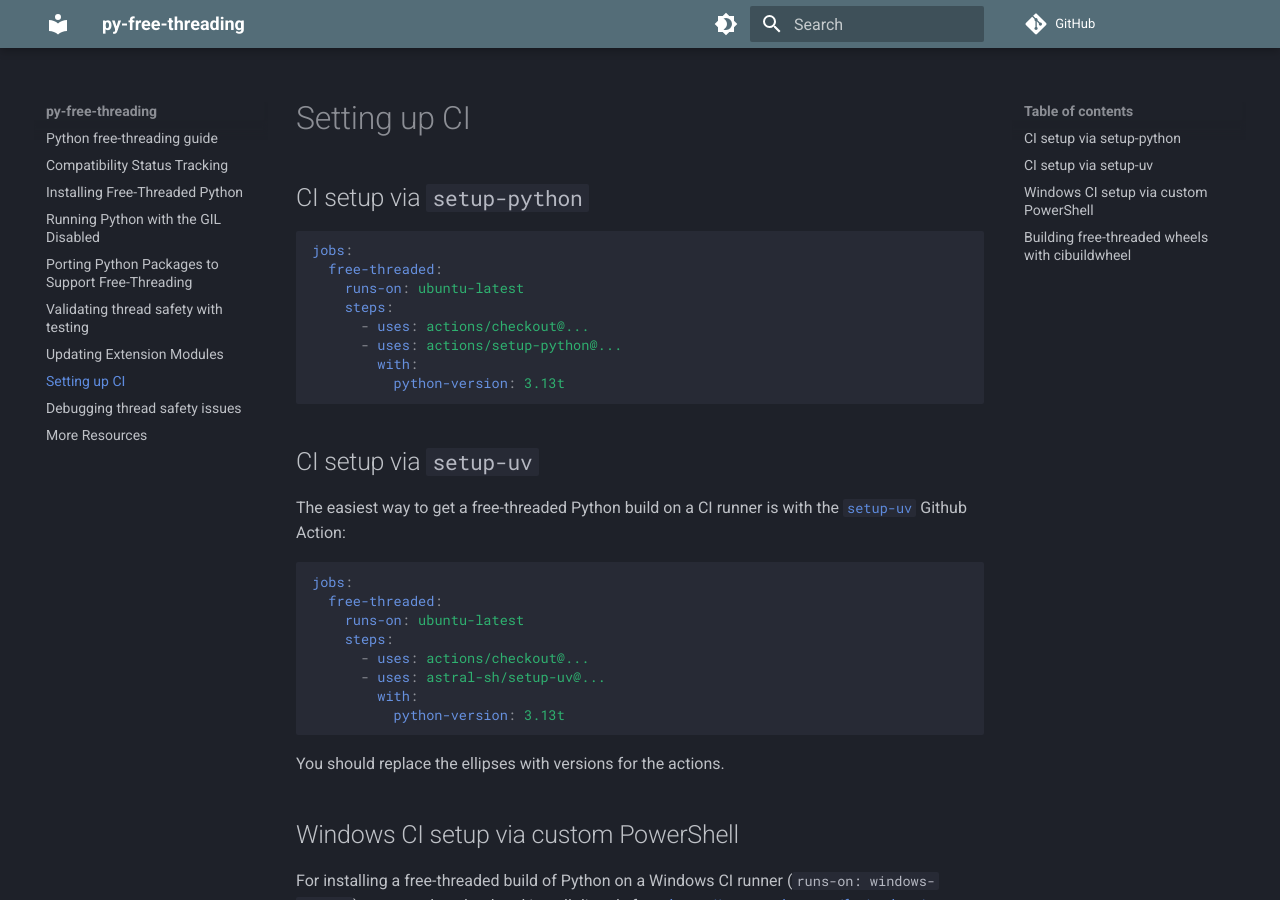
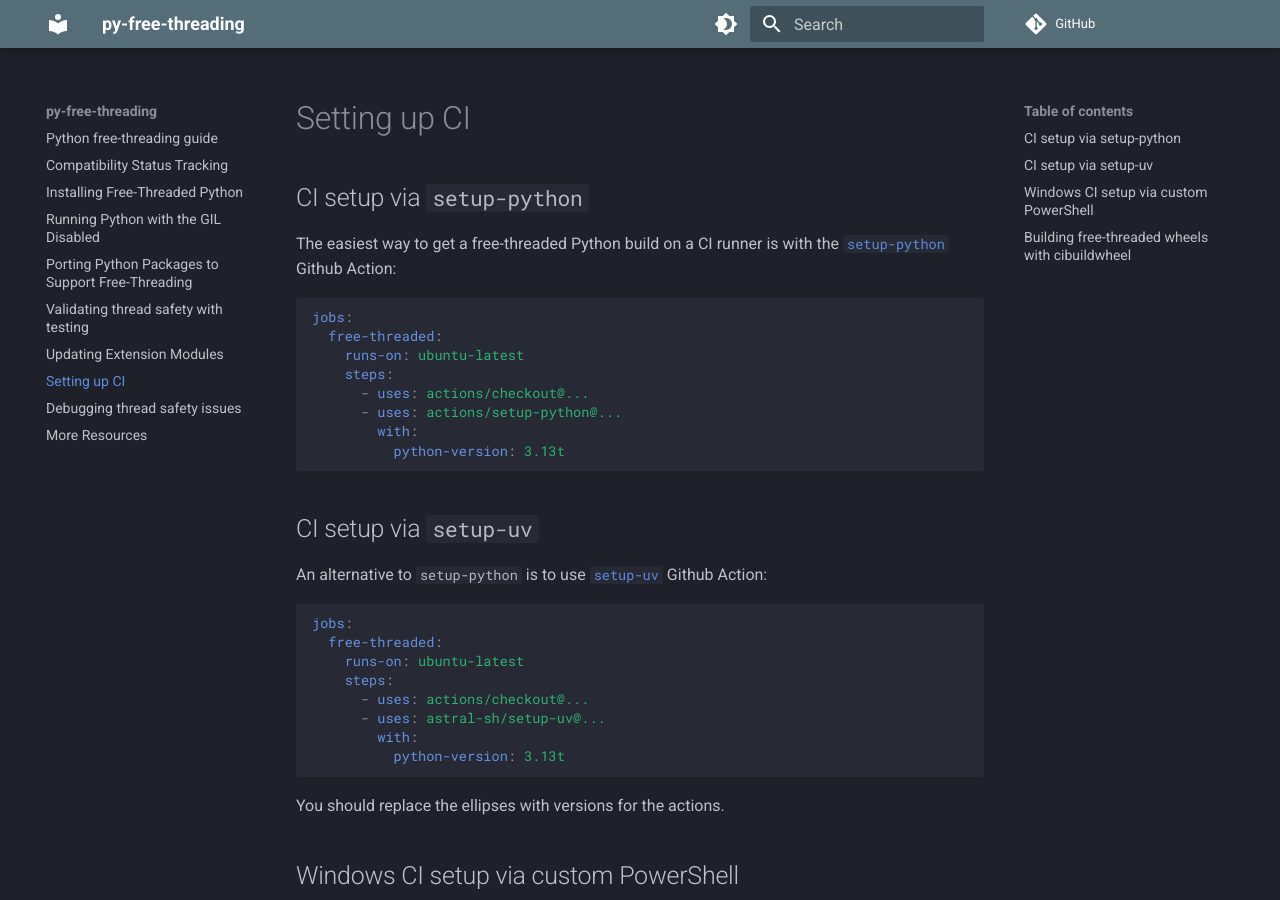
Before and after one commit to Quansight-Labs/free-threaded-compatibility, an MkDocs documentation site: the page built from docs/ci.md, in a window 1280 px wide and 900 px high. Built offline with MkDocs 1.6.1 and Material for MkDocs 9.7.7, drawn with Linux system fonts in a browser that asks for light colours; comment, search, counter and statistics services are not loaded.

Commit message:
Tweak wording to present setup-python as the easiest option

````diff
--- a/docs/ci.md
+++ b/docs/ci.md
@@ -1,6 +1,9 @@
 # Setting up CI
 
 ## CI setup via `setup-python`
+
+The easiest way to get a free-threaded Python build on a CI runner is with the
+[`setup-python`](https://github.com/actions/setup-python) Github Action:
 
 ```yaml
 jobs:
@@ -15,7 +18,7 @@ jobs:
 
 ## CI setup via `setup-uv`
 
-The easiest way to get a free-threaded Python build on a CI runner is with the
+An alternative to `setup-python` is to use
 [`setup-uv`](https://github.com/astral-sh/setup-uv) Github Action:
 
 ```yaml
````
